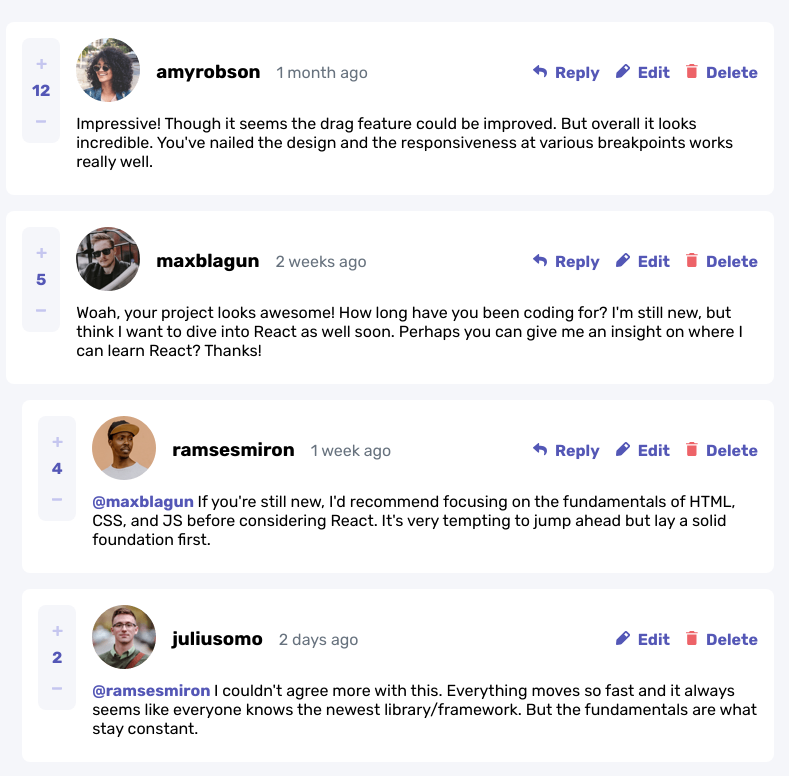
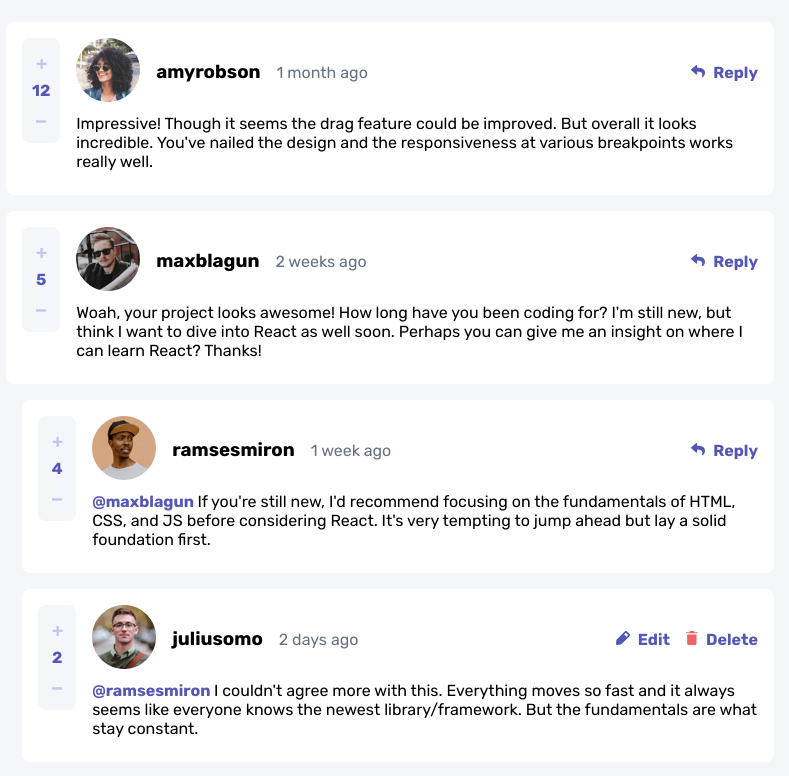
Before and after one commit to takwa-laffet/comment-section-full, a React (Vite) app in the folder frontend/: page / in a window 1280 px wide. Shown: the top 776 px of the page, without its empty margins (250-1039 px from the left). Built offline with nearby package versions, Linux system fonts and the light colour scheme.

Commit message:
removed actions only meant for current user

```diff
--- a/frontend/src/components/UserProfile.jsx
+++ b/frontend/src/components/UserProfile.jsx
@@ -32,6 +32,7 @@ export const UserActions = ({
         </button>
       )}
 
+      {isCurrentUser && (
         <button>
             <div className="icon-img">
             <img src="/images/icon-edit.svg" alt="" />
@@ -39,7 +40,9 @@ export const UserActions = ({
 
             Edit
         </button>
+      )}
 
+      {isCurrentUser && (
         <button>
             <div className="icon-img">
             <img src="/images/icon-delete.svg" alt="" />
@@ -47,6 +50,7 @@ export const UserActions = ({
 
             Delete
         </button>
+      )}
     </div>
   )
 }
```
Lines whose indentation alone changed are shown as unchanged.
